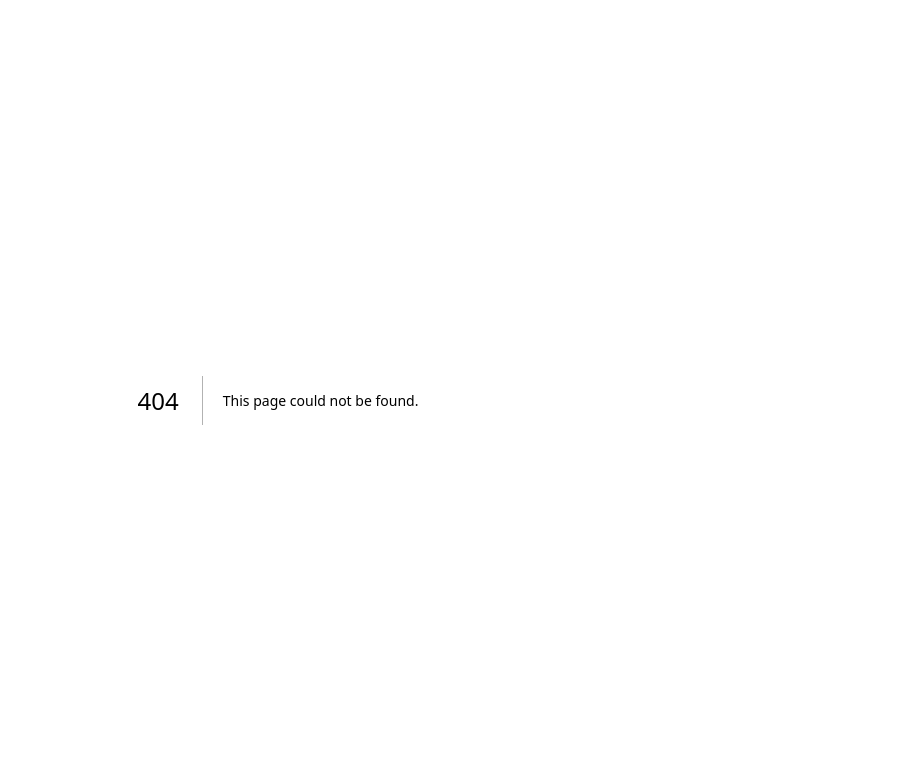
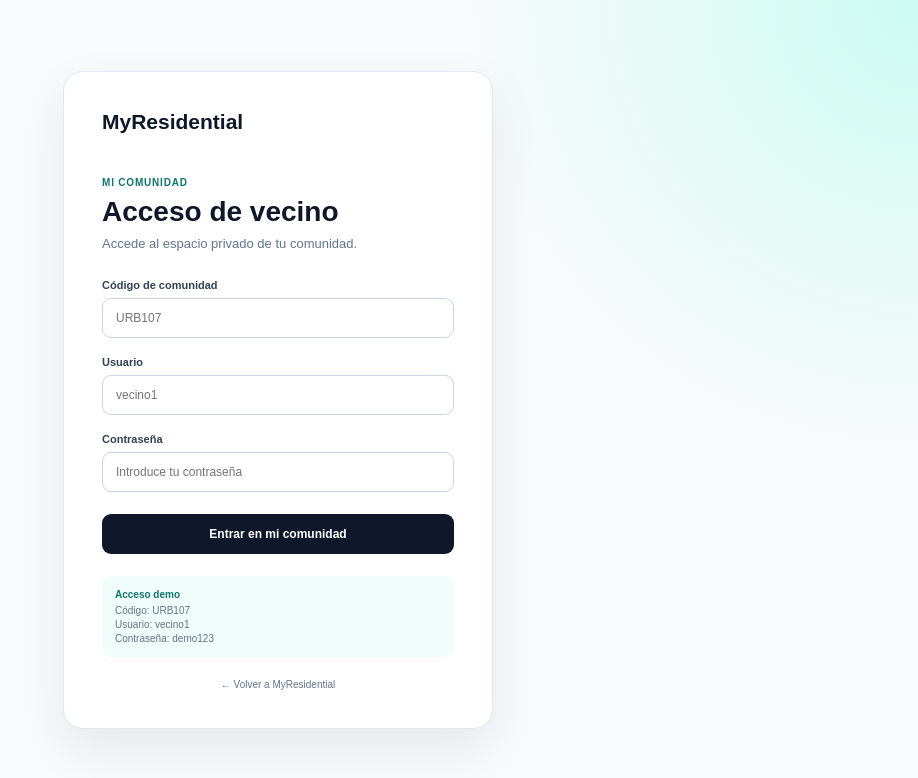
Before and after one commit to contactodiegovega/MyResidential, a Next.js app in the folder myresidential/: page /vecino/login in a window 1280 px wide. Before the commit this address had no page. Shown: the top 778 px of the page, without its empty margins (362-1280 px from the left). Built offline with nearby package versions, Linux system fonts and the light colour scheme.

Commit message:
cambios en reservas + login y logout vecino

```diff
--- /dev/null
+++ b/myresidential/app/api/login/vecino/route.js
@@ -0,0 +1,39 @@
+import { cookies } from "next/headers";
+
+export async function POST(request) {
+  try {
+    const { codigo, usuario, password } = await request.json();
+
+    if (
+      codigo.toUpperCase() !== "URB107" ||
+      usuario !== "vecino1" ||
+      password !== "demo123"
+    ) {
+      return Response.json(
+        { error: "Datos de acceso incorrectos." },
+        { status: 401 }
+      );
+    }
+
+    const cookieStore = await cookies();
+
+    cookieStore.set("vecino_session", "vecino_12922", {
+      httpOnly: true,
+      sameSite: "lax",
+      secure: process.env.NODE_ENV === "production",
+      path: "/",
+      maxAge: 60 * 60 * 8,
+    });
+
+    return Response.json({
+      ok: true,
+    });
+  } catch (error) {
+    console.error("Error login vecino:", error);
+
+    return Response.json(
+      { error: "No se ha podido iniciar sesión." },
+      { status: 500 }
+    );
+  }
+}
--- /dev/null
+++ b/myresidential/app/api/logout/vecino/route.js
@@ -0,0 +1,18 @@
+import { cookies } from "next/headers";
+
+export async function POST() {
+  try {
+    const cookieStore = await cookies();
+
+    cookieStore.delete("vecino_session");
+
+    return Response.json({ ok: true });
+  } catch (error) {
+    console.error("Error cerrando sesión vecino:", error);
+
+    return Response.json(
+      { error: "No se ha podido cerrar sesión." },
+      { status: 500 }
+    );
+  }
+}
--- a/myresidential/app/globals.css
+++ b/myresidential/app/globals.css
@@ -4153,3 +4153,29 @@ a {
     width: 100%;
   }
 }
+.residentLogoutButton {
+  width: 100%;
+  margin-bottom: 10px;
+  padding: 10px 12px;
+  border: 1px solid #e2e8f0;
+  border-radius: 8px;
+  background: transparent;
+  color: #64748b;
+  font-family: inherit;
+  font-size: 11px;
+  font-weight: 600;
+  text-align: left;
+  cursor: pointer;
+  transition: 0.2s;
+}
+
+.residentLogoutButton:hover {
+  background: #fef2f2;
+  border-color: #fecaca;
+  color: #dc2626;
+}
+
+.residentLogoutButton:disabled {
+  opacity: 0.5;
+  cursor: wait;
+}
--- a/myresidential/app/page.js
+++ b/myresidential/app/page.js
@@ -55,7 +55,7 @@ export default function Home() {
           </a>
 
           <a
-            href="/vecino"
+            href="/vecino/login"
             className="heroAccessCard heroAccessNeighbor"
           >
             <span className="heroAccessLabel">MI COMUNIDAD</span>
--- /dev/null
+++ b/myresidential/app/vecino/login/page.js
@@ -0,0 +1,134 @@
+"use client";
+
+import { useState } from "react";
+import { useRouter } from "next/navigation";
+import Link from "next/link";
+
+export default function VecinoLoginPage() {
+  const router = useRouter();
+
+  const [codigo, setCodigo] = useState("");
+  const [usuario, setUsuario] = useState("");
+  const [password, setPassword] = useState("");
+  const [error, setError] = useState("");
+  const [cargando, setCargando] = useState(false);
+
+  async function iniciarSesion(event) {
+    event.preventDefault();
+
+    setError("");
+    setCargando(true);
+
+    try {
+      const response = await fetch("/api/login/vecino", {
+        method: "POST",
+        headers: {
+          "Content-Type": "application/json",
+        },
+        body: JSON.stringify({
+          codigo,
+          usuario,
+          password,
+        }),
+      });
+
+      const data = await response.json();
+
+      if (!response.ok) {
+        throw new Error(data.error || "No se ha podido iniciar sesión.");
+      }
+
+      router.push("/vecino");
+      router.refresh();
+    } catch (error) {
+      setError(error.message);
+    } finally {
+      setCargando(false);
+    }
+  }
+
+  return (
+    <main className="loginPage">
+      <div className="loginCard">
+
+        <Link href="/" className="loginLogo">
+          MyResidential
+        </Link>
+
+        <div className="loginHeading">
+          <span>MI COMUNIDAD</span>
+          <h1>Acceso de vecino</h1>
+          <p>
+            Accede al espacio privado de tu comunidad.
+          </p>
+        </div>
+
+        <form className="loginForm" onSubmit={iniciarSesion}>
+
+          <div className="loginField">
+            <label htmlFor="codigo">Código de comunidad</label>
+            <input
+              id="codigo"
+              type="text"
+              value={codigo}
+              onChange={(e) => setCodigo(e.target.value)}
+              placeholder="URB107"
+              required
+            />
+          </div>
+
+          <div className="loginField">
+            <label htmlFor="usuario">Usuario</label>
+            <input
+              id="usuario"
+              type="text"
+              value={usuario}
+              onChange={(e) => setUsuario(e.target.value)}
+              placeholder="vecino1"
+              required
+            />
+          </div>
+
+          <div className="loginField">
+            <label htmlFor="password">Contraseña</label>
+            <input
+              id="password"
+              type="password"
+              value={password}
+              onChange={(e) => setPassword(e.target.value)}
+              placeholder="Introduce tu contraseña"
+              required
+            />
+          </div>
+
+          {error && (
+            <div className="loginError">
+              {error}
+            </div>
+          )}
+
+          <button
+            type="submit"
+            className="loginButton"
+            disabled={cargando}
+          >
+            {cargando ? "Accediendo..." : "Entrar en mi comunidad"}
+          </button>
+
+        </form>
+
+        <div className="loginDemo">
+          <strong>Acceso demo</strong>
+          <span>Código: URB107</span>
+          <span>Usuario: vecino1</span>
+          <span>Contraseña: demo123</span>
+        </div>
+
+        <Link href="/" className="loginBack">
+          ← Volver a MyResidential
+        </Link>
+
+      </div>
+    </main>
+  );
+}
```
Also changed, not shown: myresidential/app/vecino/CerrarSesionVecino.js (added, +40 -0 lines), myresidential/app/vecino/page.js (+7 -2 lines), myresidential/app/vecino/reservas/page.js (+36 -13 lines).
